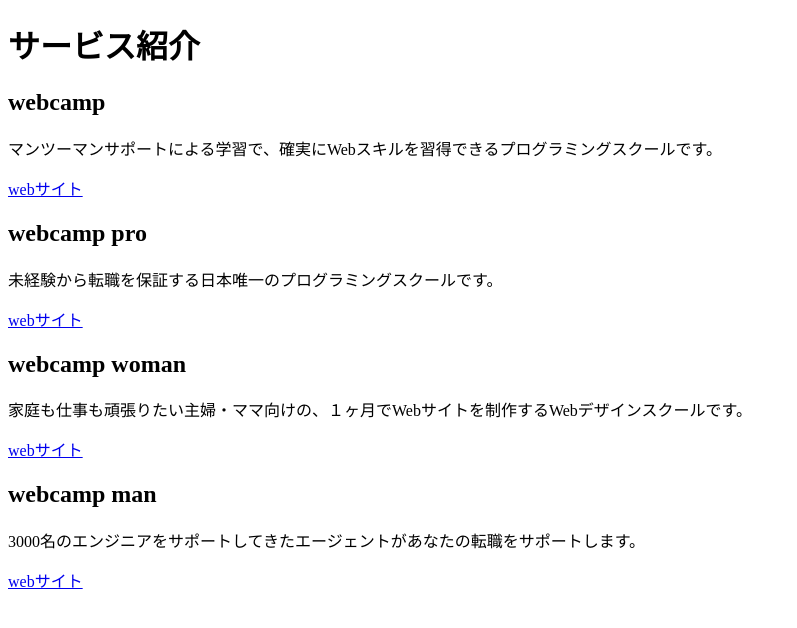
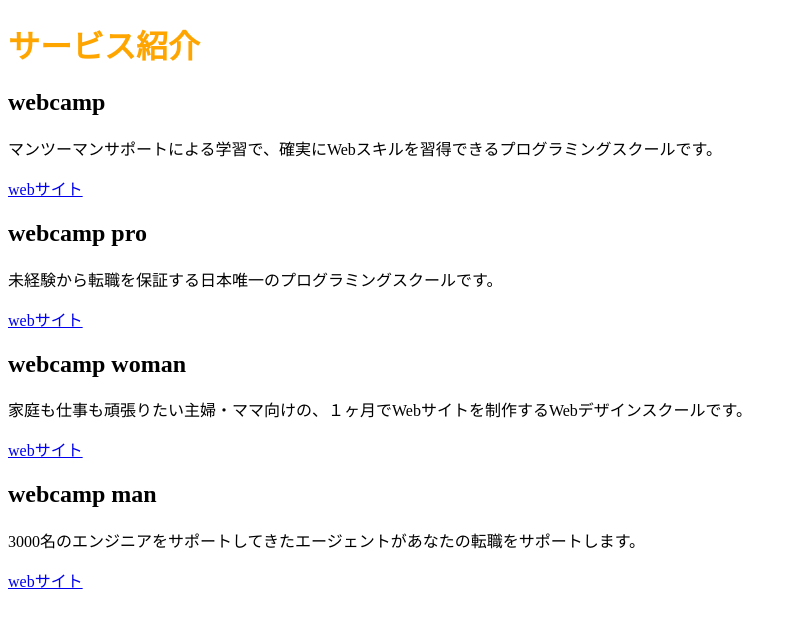
Before and after one commit to takuma39/chapter2_exercise, a plain HTML site: page index.html in a window 1280 px wide. Shown: the whole page, without its empty margins (0-797 px from the left). Drawn offline with Linux system fonts and the light colour scheme; files that its build step writes are made by us from their sources.

Commit message:
Fix index.html_line_6

```diff
--- a/index.html
+++ b/index.html
@@ -3,7 +3,7 @@
 	<head>
 		<meta charset="UTF-8">
 		<title>２章演習</title>
-		<link rel="stylesheet" hreh="style.css" media="all">
+		<link rel="stylesheet" href="style.css" media="all">
 	</head>
 	<body>
 		<h1>サービス紹介</h1>
```
